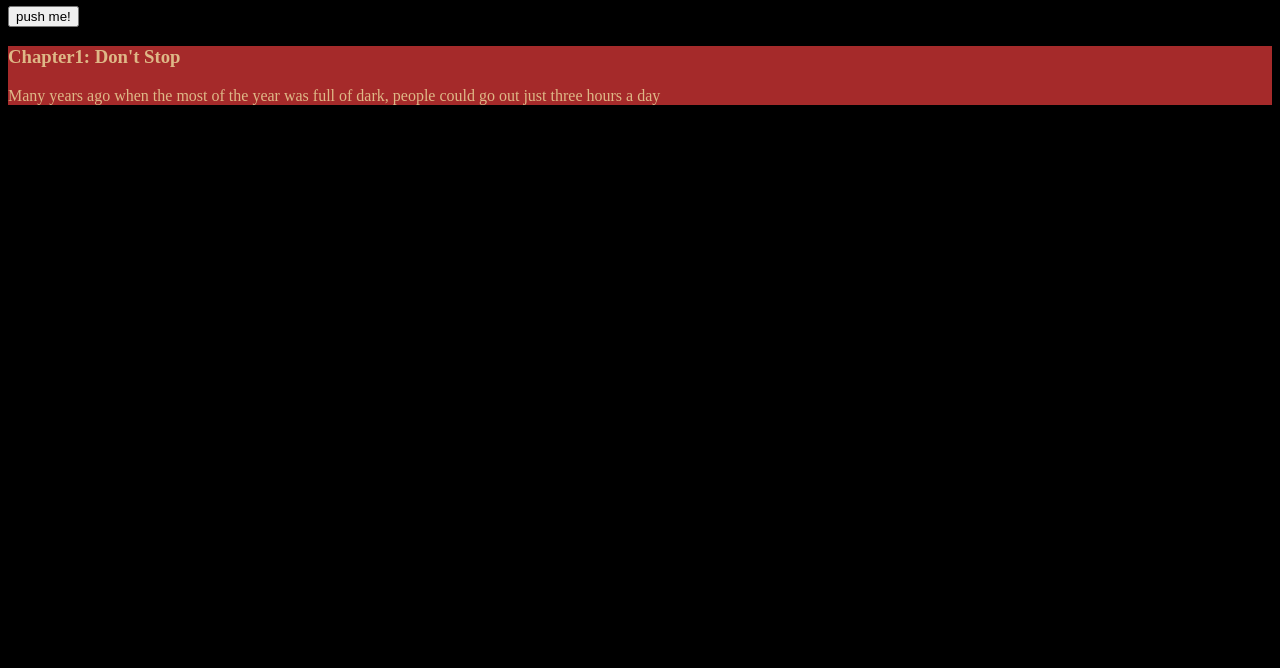
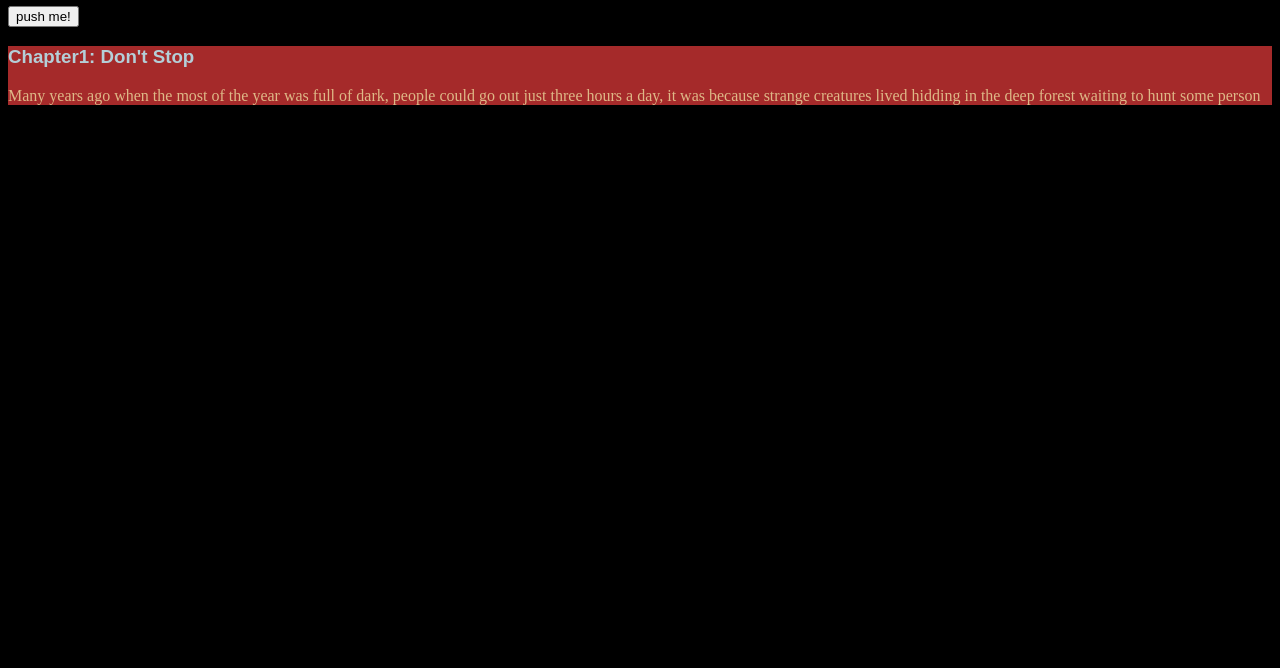
Before and after one commit to Boris-Trochez/practica, a plain HTML site: page index.html in a window 1280 px wide. Shown: the part 132-800 px from the top of the page. Drawn offline with Linux system fonts and the light colour scheme.

Commit message:
Cambio de estilo del subtitulo y nuevo texto de historia

```diff
--- a/css/style.css
+++ b/css/style.css
@@ -15,3 +15,9 @@ body
     background-color: brown;
     color: burlywood;
 }
+
+ #subtitle
+{
+    font-family:  sans-serif;
+    color: rgb(180, 207, 216);
+}
--- a/index.html
+++ b/index.html
@@ -16,8 +16,8 @@
             <input type="button" value="push me!">
         </div>
         <div class="secondLayer">
-            <h3>Chapter1: Don't Stop</h3>
-            <p>Many years ago when the most of the year was full of dark, people could go out just three hours a day</p>
+            <h3 id="subtitle">Chapter1: Don't Stop</h3>
+            <p>Many years ago when the most of the year was full of dark, people could go out just three hours a day, it was because strange creatures lived hidding in the deep forest waiting to hunt some person</p>
         </div>
     </div>
 
```
